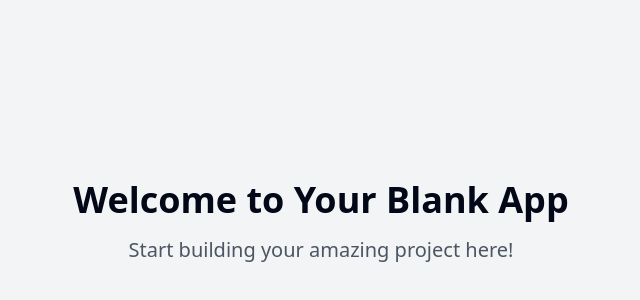
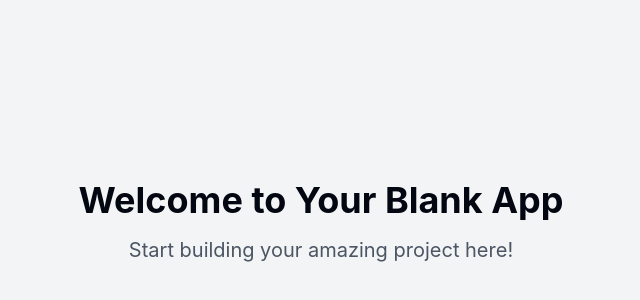
Before and after one commit to SadiqNaizam/mlo-a774-a496, a React (Vite) app: page / in a window 1280 px wide. Shown: the part 178-478 px from the top of the page, without its empty margins (319-959 px from the left). Built offline with nearby package versions, Linux system fonts and the light colour scheme.

Commit message:
Files generated: index.css

```diff
--- a/src/index.css
+++ b/src/index.css
@@ -5,88 +5,95 @@
 @layer base {
   :root {
     --background: 0 0% 100%;
-    --foreground: 222.2 84% 4.9%;
+    --foreground: 224 71.4% 4.1%;
 
     --card: 0 0% 100%;
-    --card-foreground: 222.2 84% 4.9%;
+    --card-foreground: 224 71.4% 4.1%;
 
     --popover: 0 0% 100%;
-    --popover-foreground: 222.2 84% 4.9%;
+    --popover-foreground: 224 71.4% 4.1%;
 
-    --primary: 222.2 47.4% 11.2%;
-    --primary-foreground: 210 40% 98%;
+    --primary: 217.2 91.2% 59.8%;
+    --primary-foreground: 210 20% 98%;
 
-    --secondary: 210 40% 96.1%;
-    --secondary-foreground: 222.2 47.4% 11.2%;
+    --secondary: 220 14.3% 95.9%;
+    --secondary-foreground: 224 71.4% 4.1%;
 
-    --muted: 210 40% 96.1%;
-    --muted-foreground: 215.4 16.3% 46.9%;
+    --muted: 220 14.3% 95.9%;
+    --muted-foreground: 220 8.9% 46.1%;
 
-    --accent: 210 40% 96.1%;
-    --accent-foreground: 222.2 47.4% 11.2%;
+    --accent: 220 14.3% 95.9%;
+    --accent-foreground: 224 71.4% 4.1%;
 
     --destructive: 0 84.2% 60.2%;
     --destructive-foreground: 210 40% 98%;
 
-    --border: 214.3 31.8% 91.4%;
-    --input: 214.3 31.8% 91.4%;
-    --ring: 222.2 84% 4.9%;
+    --border: 220 13% 91%;
+    --input: 220 13% 91%;
+    --ring: 217.2 91.2% 59.8%;
 
     --radius: 0.5rem;
+    --font-sans: "Inter", system-ui, -apple-system, BlinkMacSystemFont, "Segoe UI", Roboto, "Helvetica Neue", Arial, "Noto Sans", sans-serif, "Apple Color Emoji", "Segoe UI Emoji", "Segoe UI Symbol", "Noto Color Emoji";
+    --font-body: var(--font-sans);
+    --font-heading: var(--font-sans);
 
-    --sidebar-background: 0 0% 98%;
-
-    --sidebar-foreground: 240 5.3% 26.1%;
-
-    --sidebar-primary: 240 5.9% 10%;
-
-    --sidebar-primary-foreground: 0 0% 98%;
-
-    --sidebar-accent: 240 4.8% 95.9%;
-
-    --sidebar-accent-foreground: 240 5.9% 10%;
-
+    --sidebar-background: 220 14.3% 95.9%;
+    --sidebar-foreground: 224 71.4% 4.1%;
+    --sidebar-primary: 217.2 91.2% 59.8%;
+    --sidebar-primary-foreground: 210 20% 98%;
+    --sidebar-accent: 0 0% 100%;
+    --sidebar-accent-foreground: 224 71.4% 4.1%;
     --sidebar-border: 220 13% 91%;
-
     --sidebar-ring: 217.2 91.2% 59.8%;
   }
 
   .dark {
-    --background: 222.2 84% 4.9%;
-    --foreground: 210 40% 98%;
+    --background: 224 71.4% 4.1%;
+    --foreground: 210 20% 98%;
 
-    --card: 222.2 84% 4.9%;
-    --card-foreground: 210 40% 98%;
+    --card: 224 71.4% 4.1%;
+    --card-foreground: 210 20% 98%;
 
-    --popover: 222.2 84% 4.9%;
-    --popover-foreground: 210 40% 98%;
+    --popover: 224 71.4% 4.1%;
+    --popover-foreground: 210 20% 98%;
 
-    --primary: 210 40% 98%;
-    --primary-foreground: 222.2 47.4% 11.2%;
+    --primary: 217.2 91.2% 59.8%;
+    --primary-foreground: 224 71.4% 4.1%;
 
-    --secondary: 217.2 32.6% 17.5%;
-    --secondary-foreground: 210 40% 98%;
+    --secondary: 215 27.9% 16.9%;
+    --secondary-foreground: 210 20% 98%;
 
-    --muted: 217.2 32.6% 17.5%;
-    --muted-foreground: 215 20.2% 65.1%;
+    --muted: 215 27.9% 16.9%;
+    --muted-foreground: 215 25% 65.1%;
 
-    --accent: 217.2 32.6% 17.5%;
-    --accent-foreground: 210 40% 98%;
+    --accent: 215 27.9% 16.9%;
+    --accent-foreground: 210 20% 98%;
 
     --destructive: 0 62.8% 30.6%;
     --destructive-foreground: 210 40% 98%;
 
-    --border: 217.2 32.6% 17.5%;
-    --input: 217.2 32.6% 17.5%;
-    --ring: 212.7 26.8% 83.9%;
-    --sidebar-background: 240 5.9% 10%;
-    --sidebar-foreground: 240 4.8% 95.9%;
-    --sidebar-primary: 224.3 76.3% 48%;
-    --sidebar-primary-foreground: 0 0% 100%;
-    --sidebar-accent: 240 3.7% 15.9%;
-    --sidebar-accent-foreground: 240 4.8% 95.9%;
-    --sidebar-border: 240 3.7% 15.9%;
+    --border: 215 27.9% 16.9%;
+    --input: 215 27.9% 16.9%;
+    --ring: 217.2 91.2% 59.8%;
+
+    --sidebar-background: 224 71.4% 4.1%;
+    --sidebar-foreground: 210 20% 98%;
+    --sidebar-primary: 217.2 91.2% 59.8%;
+    --sidebar-primary-foreground: 224 71.4% 4.1%;
+    --sidebar-accent: 215 27.9% 16.9%;
+    --sidebar-accent-foreground: 210 20% 98%;
+    --sidebar-border: 215 27.9% 16.9%;
     --sidebar-ring: 217.2 91.2% 59.8%;
+  }
+}
+
+@layer utilities {
+  .font-body {
+    font-family: var(--font-body);
+  }
+
+  .font-heading {
+    font-family: var(--font-heading);
   }
 }
 
@@ -96,6 +103,10 @@
   }
 
   body {
-    @apply bg-background text-foreground;
+    @apply bg-background text-foreground font-body; /* Apply body font by default */
+  }
+
+  h1, h2, h3, h4, h5, h6 {
+    @apply font-heading; /* Apply heading font to heading elements */
   }
 }
```
